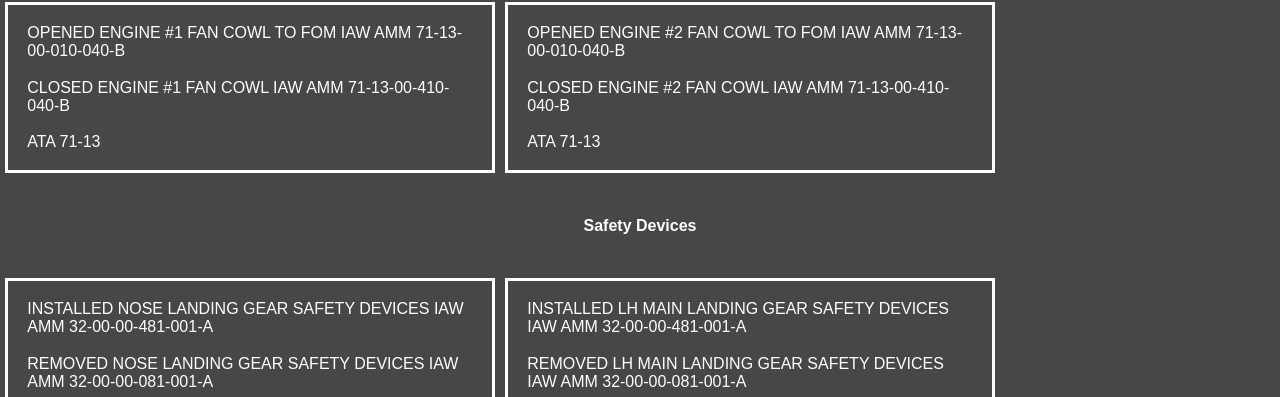
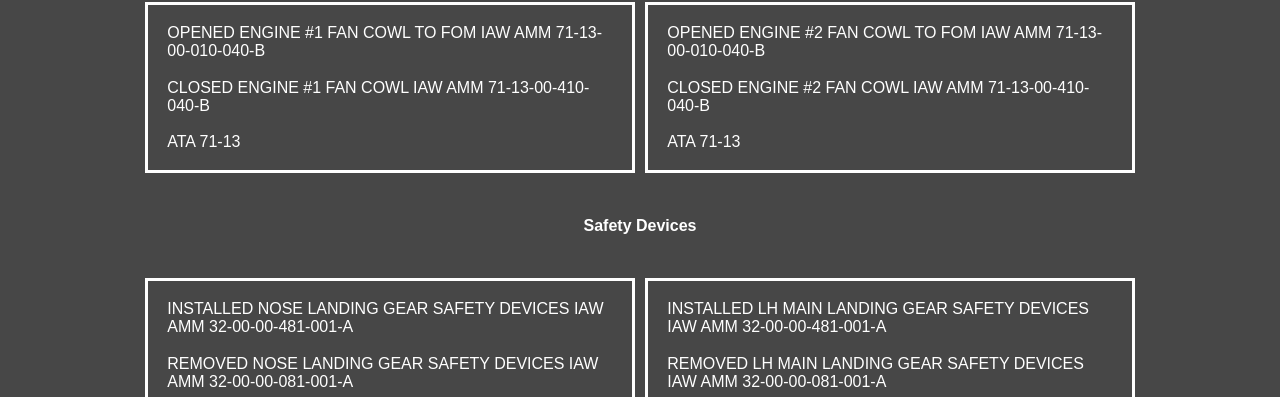
Before and after one commit to PeskyPenguin923/A320-ATA, a plain HTML site: page common.html in a window 1280 px wide. Shown: the part 403-800 px from the top of the page. Drawn offline with Linux system fonts and the light colour scheme.

Commit message:
fix grid to center

```diff
--- a/style.css
+++ b/style.css
@@ -89,7 +89,8 @@ body {
 
 .reference-content {
     display: grid;
-    grid-template-columns: repeat(auto-fill, minmax(50px, 500px));
+    grid-template-columns: repeat(auto-fit, minmax(50px, 500px));
+    justify-content: center;
 }
 
 .reference-header {
@@ -109,3 +110,7 @@ body {
 .reference-container div {
     padding: 2%;
 }
+
+.main-common {
+    display: grid;
+}
```
